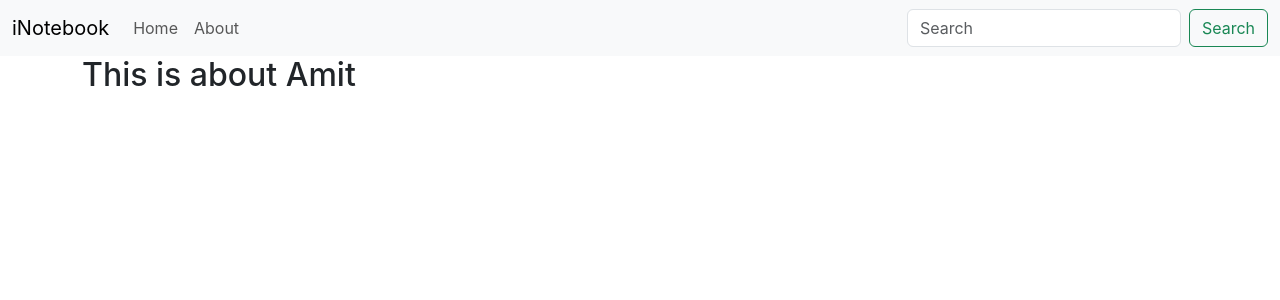
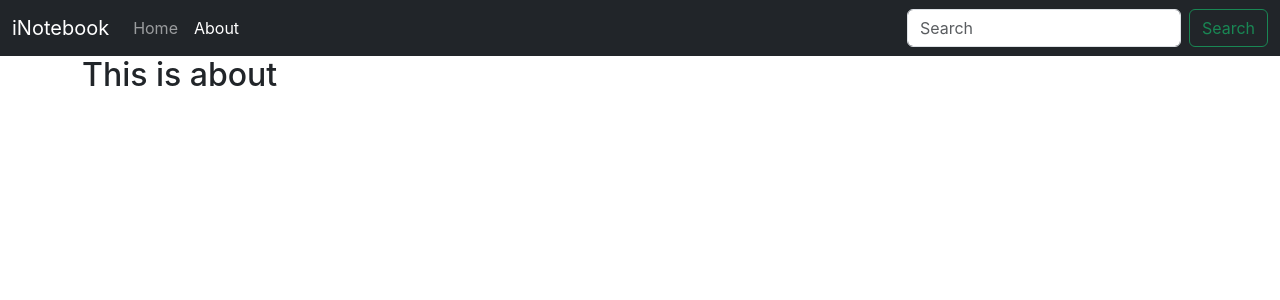
Before and after one commit to kaliprasadp7/iNotebook, a React (Create React App) app: page /about in a window 1280 px wide. Shown: the top 300 px of the page. Built offline with nearby package versions, Linux system fonts and the light colour scheme.

Commit message:
useLocation added to Navbar to blick active link

```diff
--- a/src/components/About.js
+++ b/src/components/About.js
@@ -1,20 +1,9 @@
-import React, { useContext, useEffect } from 'react'
-import NoteContext from '../context/notes/NoteContext'
+import React from 'react'
 
 const About = () => {
-  const a = useContext(NoteContext)
-
-  useEffect(() => {
-    const newobj = {
-      "name" : "Amit",
-      "class" : "10B"
-  };
-    a.update(newobj); // Set the new value when the component mounts
-  }, []);
-
   return (
     <div>
-      <h2>This is about {a.state.name}</h2>
+      <h2>This is about</h2>
     </div>
   )
 }
--- a/src/components/Navbar.js
+++ b/src/components/Navbar.js
@@ -1,9 +1,15 @@
-import React from 'react'
-import { Link } from "react-router-dom";
+import React, {useEffect} from 'react'
+import { Link, useLocation} from "react-router-dom";
 
 const Navbar = () => {
+    let location = useLocation();
+    useEffect(() => {
+        // Google Analytics
+        console.log(location);
+      }, [location]);
+
     return (
-        <nav className="navbar navbar-expand-lg bg-body-tertiary">
+        <nav className="navbar navbar-expand-lg navbar-dark bg-dark">
             <div className="container-fluid">
                 <Link className="navbar-brand" to="/">iNotebook</Link>
                 <button className="navbar-toggler" type="button" data-bs-toggle="collapse" data-bs-target="#navbarSupportedContent" aria-controls="navbarSupportedContent" aria-expanded="false" aria-label="Toggle navigation">
@@ -12,10 +18,10 @@
                 <div className="collapse navbar-collapse" id="navbarSupportedContent">
                     <ul className="navbar-nav me-auto mb-2 mb-lg-0">
                         <li className="nav-item">
-                            <Link className="nav-link" aria-current="page" to="/">Home</Link>
+                            <Link className={`nav-link ${location.pathname === '/' ? 'active' : ""}`} aria-current="page" to="/">Home</Link>
                         </li>
                         <li className="nav-item">
-                            <Link className="nav-link" to="/about">About</Link>
+                            <Link className={`nav-link ${location.pathname === '/about' ? 'active' : ""}`} to="/about">About</Link>
                         </li>
                     </ul>
                     <form className="d-flex" role="search">
--- a/src/context/notes/NoteState.js
+++ b/src/context/notes/NoteState.js
@@ -1,19 +1,9 @@
-import React, { useState } from 'react'
+import React from 'react'
 import NoteContext from './NoteContext'
 
 function NoteState(props) {
-    const s1 = {
-        "name" : "Kali Prasad",
-        "class" : "5B"
-    };
-    const [state, setState] = useState(s1);
-    const update = (value) => {
-        const s = setState(value);
-        return s;
-    }
-
   return (
-    <NoteContext.Provider value={{state, update}}>
+    <NoteContext.Provider value={{}}>
         {props.children}
     </NoteContext.Provider>
   )
```
